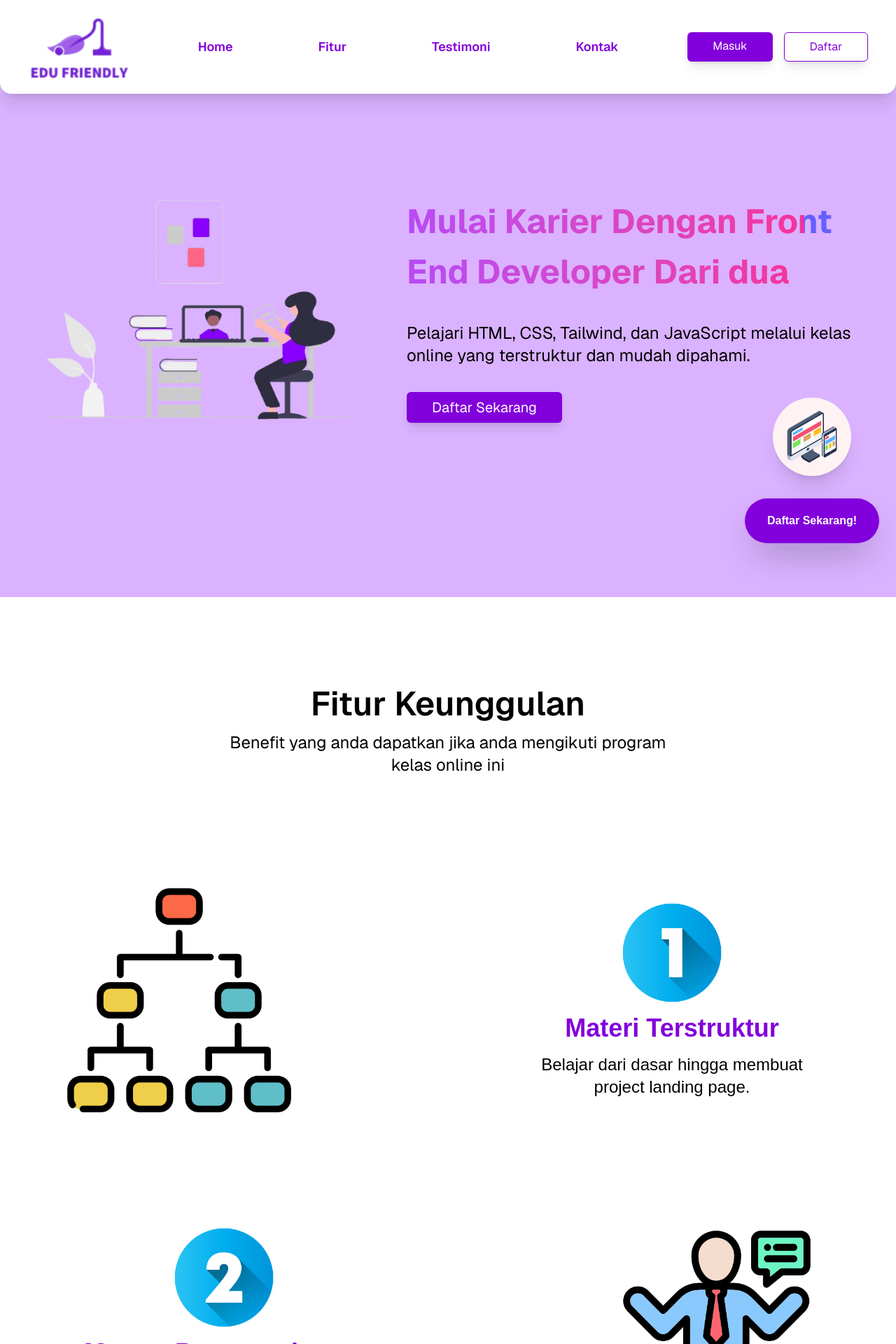
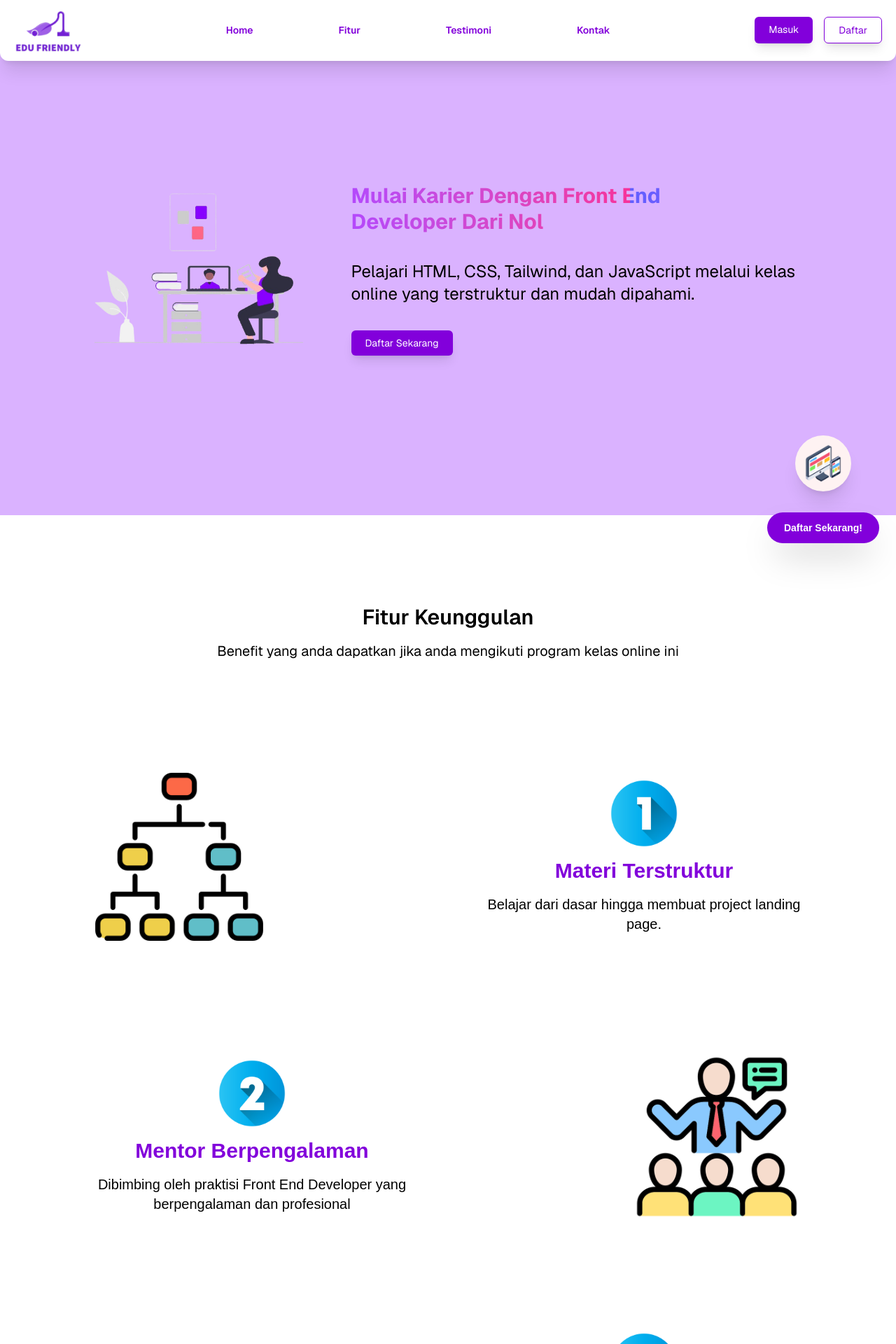
Before and after one commit to gibranaja27/front-end-edusolve, a Next.js app: page / in a window 1280 px wide. Shown: the top 1920 px of the page at 70% size. Built offline with nearby package versions, Linux system fonts and the light colour scheme.

Commit message:
nine-commit

```diff
--- a/app/component/FloatingOrder.tsx
+++ b/app/component/FloatingOrder.tsx
@@ -7,10 +7,10 @@ export default function FloatingOrder() {
     <div className="fixed bottom-6 right-6 z-50 flex flex-col items-center gap-3">
       {/* Icon bulat */}
       <div
-        className="w-28 h-28 bg-red-50 rounded-full shadow-xl
+        className="w-20 h-20 bg-red-50 rounded-full shadow-xl
                       flex items-center justify-center text-2xl animate-bounce"
       >
-        <img src="icon-fixed.png" alt="logofloating" className="w-20 w-20"/>
+        <img src="icon-fixed.png" alt="logofloating" className="w-14 h-14"/>
       </div>
 
       {/* Button */}
@@ -18,7 +18,8 @@ export default function FloatingOrder() {
         href="/register"
         className="bg-purple-700 hover:bg-purple-600
                    text-white
-                   px-8 py-5
+                   text-sm
+                   px-6 py-3
                    rounded-full
                    shadow-2xl
                    font-bold
--- a/app/component/Footer.tsx
+++ b/app/component/Footer.tsx
@@ -3,10 +3,10 @@ export default function Footer() {
     <section className="pt-20 md:pt-32 pb-20 md:pb-24 bg-white px-6">
       {/* Heading */}
       <div className="flex flex-col gap-4 items-center justify-center text-center">
-        <h1 className="text-3xl md:text-5xl font-sans font-semibold text-black">
+        <h1 className="text-3xl md:text-3xl font-sans font-semibold text-black">
           Fitur Keunggulan
         </h1>
-        <p className="text-lg md:text-2xl text-black font-sans max-w-2xl">
+        <p className="text-lg md:text-xl text-black font-sans max-w-2xl">
           Benefit yang anda dapatkan jika anda mengikuti program kelas online
           ini
         </p>
@@ -19,15 +19,15 @@ export default function Footer() {
           <img
             src="hierarchical-structure.png"
             alt=""
-            className="w-52 md:w-80"
+            className="w-40 md:w-60"
           />
 
           <div className="flex flex-col gap-4 items-center text-center">
-            <img src="number-one.png" alt="" className="w-20 md:w-36" />
-            <h1 className="text-2xl md:text-4xl text-purple-700 font-semibold">
+            <img src="number-one.png" alt="" className="w-12 md:w-24" />
+            <h1 className="text-2xl md:text-3xl text-purple-700 font-semibold">
               Materi Terstruktur
             </h1>
-            <p className="text-black text-base md:text-2xl max-w-md">
+            <p className="text-black text-base md:text-xl max-w-md">
               Belajar dari dasar hingga membuat project landing page.
             </p>
           </div>
@@ -35,14 +35,14 @@ export default function Footer() {
 
         {/* Feature 2 */}
         <div className="flex flex-col md:flex-row-reverse items-center justify-center gap-10 md:gap-80">
-          <img src="mentoring.png" alt="" className="w-52 md:w-80" />
+          <img src="mentoring.png" alt="" className="w-40 md:w-60" />
 
           <div className="flex flex-col gap-4 items-center text-center">
-            <img src="number-2.png" alt="" className="w-20 md:w-36" />
-            <h1 className="text-2xl md:text-4xl text-purple-700 font-semibold">
+            <img src="number-2.png" alt="" className="w-12 md:w-24" />
+            <h1 className="text-2xl md:text-3xl text-purple-700 font-semibold">
               Mentor Berpengalaman
             </h1>
-            <p className="text-black text-base md:text-2xl max-w-md">
+            <p className="text-black text-base md:text-xl max-w-md">
               Dibimbing oleh praktisi Front End Developer yang berpengalaman dan
               profesional
             </p>
@@ -51,11 +51,11 @@ export default function Footer() {
 
         {/* Feature 3 */}
         <div className="flex flex-col md:flex-row items-center justify-center gap-10 md:gap-80">
-          <img src="certificate.png" alt="" className="w-52 md:w-80" />
+          <img src="certificate.png" alt="" className="w-40 md:w-60" />
 
           <div className="flex flex-col gap-4 items-center text-center">
-            <img src="number-3.png" alt="" className="w-20 md:w-36" />
-            <h1 className="text-2xl md:text-4xl text-purple-700 font-semibold">
+            <img src="number-3.png" alt="" className="w-12 md:w-24" />
+            <h1 className="text-2xl md:text-3xl text-purple-700 font-semibold">
               Sertifikat & Portfolio
             </h1>
             <p className="text-black text-base md:text-2xl max-w-md">
--- a/app/component/Footer2.tsx
+++ b/app/component/Footer2.tsx
@@ -12,10 +12,10 @@ export default function Footer2() {
     <section className="bg-purple-200 py-16">
       {/* Header */}
       <div className="flex flex-col gap-6 items-center justify-center mx-5 text-center">
-        <h1 className="text-4xl md:text-5xl font-semibold text-black">
+        <h1 className="text-3xl md:text-3xl font-semibold text-black">
           Testimoni
         </h1>
-        <p className="text-lg md:text-2xl text-black max-w-2xl">
+        <p className="text-lg md:text-xl text-black max-w-2xl">
           Beberapa tanggapan yang didapatkan setelah mengikuti program kelas
           online ini
         </p>
--- a/app/component/Footer4.tsx
+++ b/app/component/Footer4.tsx
@@ -2,8 +2,8 @@ import Link from "next/link";
 
 export default function Footer4() {
     return (
-        <section className="bg-gradient-to-r from-purple-700 via-purple-800 to-purple-900 py-10">
-           <h1 className="text-white text-center text-2xl font-bold">© 2024 EduSolve. All rights reserved.</h1>
+        <section className="bg-gradient-to-r from-purple-700 via-purple-800 to-purple-900 py-8">
+           <h1 className="text-white text-center text-xl font-bold">© 2024 EduSolve. All rights reserved.</h1>
         </section>
     )
 }
--- a/app/component/Hero.tsx
+++ b/app/component/Hero.tsx
@@ -9,7 +9,7 @@ export default function Hero() {
           <img
             src="undraw_online-learning_tgmv-removebg-preview.png"
             alt="Hero Image"
-            className="w-64 md:w-auto"
+            className="w-64 h-64 md:w-auto"
           />
         </div>
 
@@ -17,9 +17,9 @@ export default function Hero() {
         <div className="flex flex-col gap-4 text-center md:text-left items-center md:items-start">
           <h1
             className="
-  text-3xl md:text-5xl
+  text-xl md:text-3xl
   max-w-xl md:max-w-3xl
-  leading-snug md:leading-normal
+  leading-snug md:leading-tight
   font-bold font-sans
   bg-gradient-to-r from-indigo-500 via-purple-500 to-pink-500
   bg-[length:200%_auto]
@@ -27,10 +27,10 @@ export default function Hero() {
   animate-gradient
   "
           >
-            Mulai Karier Dengan Front End Developer Dari dua
+            Mulai Karier Dengan Front End <br /> Developer Dari Nol
           </h1>
 
-          <p className="text-lg md:text-2xl max-w-xl md:max-w-3xl text-black my-3 md:my-5 font-sans">
+          <p className="text-lg md:text-2xl max-w-xl md:max-w-2xl text-black my-3 md:my-5 font-sans">
             Pelajari HTML, CSS, Tailwind, dan JavaScript melalui kelas online
             yang terstruktur dan mudah dipahami.
           </p>
@@ -39,7 +39,7 @@ export default function Hero() {
           <div className="flex md:flex">
             <Link
               href="/register"
-              className="bg-purple-700 text-white px-8 md:px-9 py-3 md:py-2 rounded-md text-lg md:text-xl shadow-lg hover:bg-purple-600 font-sans"
+              className="bg-purple-700 text-white rounded-md text-sm shadow-lg font-sans px-5 py-2 hover:bg-purple-600"
             >
               Daftar Sekarang
             </Link>
--- a/app/component/Navbar.tsx
+++ b/app/component/Navbar.tsx
@@ -6,17 +6,17 @@ export default function Navbar() {
   const [open, setOpen] = useState(false);
 
   return (
-    <nav className="fixed top-0 w-full z-50 bg-white shadow-xl rounded-b-2xl">
-      <div className="mx-auto px-4 md:px-10 py-5 flex items-center justify-between">
+    <nav className="fixed top-0 w-full z-50 bg-white shadow-xl rounded-b-xl">
+      <div className="mx-auto px-2 md:px-5 py-3 flex items-center justify-between">
         {/* Logo */}
         <img
           src="logo edusolve.png"
           alt="logo"
-          className="w-24 md:w-36"
+          className="w-24 md:w-24"
         />
 
         {/* Desktop Menu */}
-        <ul className="hidden md:flex gap-20 text-purple-700 font-semibold text-lg">
+        <ul className="hidden md:flex gap-20 text-purple-700 font-semibold text-sm">
           <li>
             <Link
               href="#"
@@ -52,16 +52,16 @@ export default function Navbar() {
         </ul>
 
         {/* Desktop Button */}
-        <div className="hidden md:flex gap-4">
+        <div className="hidden md:flex flex-row gap-4">
           <Link
             href="/login"
-            className="bg-purple-700 text-white px-9 py-2 rounded-md text-md shadow-lg font-sans hover:bg-purple-600"
+            className="bg-purple-700 text-white rounded-md text-sm shadow-lg font-sans px-5 py-2 hover:bg-purple-600"
           >
             Masuk
           </Link>
           <Link
             href="/register"
-            className="bg-white text-purple-700 border border-purple-700 px-9 py-2 rounded-md text-md shadow-lg font-sans hover:border-purple-500 hover:text-purple-500"
+            className="bg-white text-purple-700 border border-purple-700 px-5 py-2 rounded-md text-sm shadow-lg font-sans hover:border-purple-500 hover:text-purple-500"
           >
             Daftar
           </Link>
@@ -70,7 +70,7 @@ export default function Navbar() {
         {/* Mobile Hamburger */}
         <button
           onClick={() => setOpen(!open)}
-          className="md:hidden text-4xl text-purple-700"
+          className="md:hidden text-3xl text-purple-700"
         >
           ☰
         </button>
```
Also changed, not shown: app/component/Footer3.tsx (+11 -11 lines).
